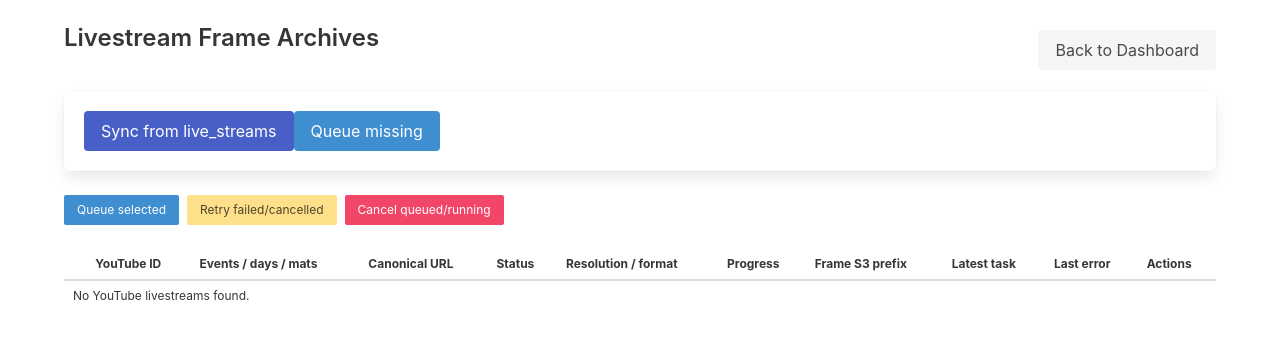
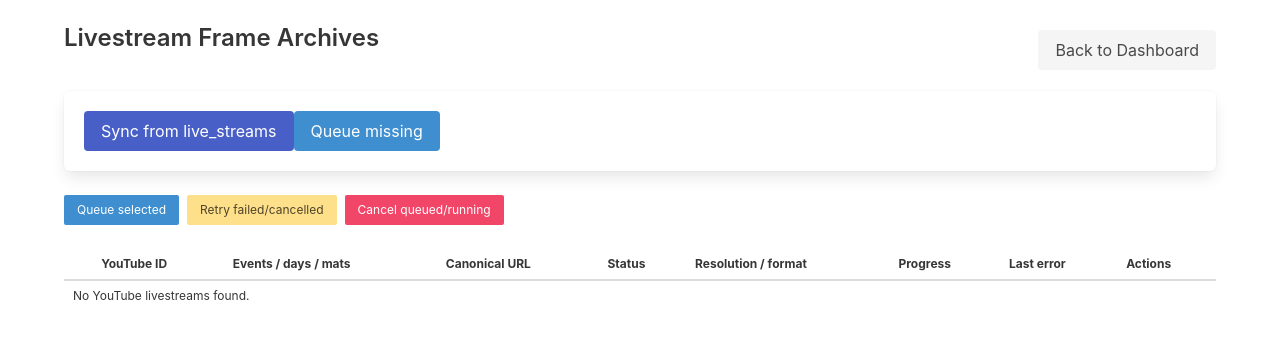
Before and after one commit to weisserw/ibjjf-elo, a Flask app: page /livestream_frame_archives in a window 1280 px wide. Shown: the top 339 px of the page. Run offline with Flask 3, Linux system fonts and the light colour scheme; the visitor is signed in with stand-in values (Sample User, id 1); data that the repository does not hold is empty; some libraries are stand-ins or nearby versions.

Commit message:
remove unused columns

```diff
--- a/admin/templates/livestream_frame_archives.html
+++ b/admin/templates/livestream_frame_archives.html
@@ -45,8 +45,6 @@
                         <th>Status</th>
                         <th>Resolution / format</th>
                         <th>Progress</th>
-                        <th>Frame S3 prefix</th>
-                        <th>Latest task</th>
                         <th>Last error</th>
                         <th>Actions</th>
                     </tr>
@@ -81,12 +79,6 @@
                             {% endif %}
                         </td>
                         <td>{{ progress_label(archive) }}</td>
-                        <td><code>{{ archive.s3_prefix if archive else '' }}</code></td>
-                        <td>
-                            {% if row.latest_task_id %}
-                            <a href="{{ url_for('task_detail', task_id=row.latest_task_id) }}">View</a>
-                            {% endif %}
-                        </td>
                         <td class="has-text-danger">{{ archive.last_error if archive and archive.last_error else '' }}</td>
                         <td>
                             {% if archive %}
@@ -96,7 +88,7 @@
                     </tr>
                     {% else %}
                     <tr>
-                        <td colspan="11">No YouTube livestreams found.</td>
+                        <td colspan="9">No YouTube livestreams found.</td>
                     </tr>
                     {% endfor %}
                 </tbody>
--- a/app/livestream_frame_archive.py
+++ b/app/livestream_frame_archive.py
@@ -363,23 +363,12 @@ def get_archive_dashboard_rows(session) -> list[dict]:
     rows = []
     for youtube_video_id in sorted(set(usages) | set(archives)):
         archive = archives.get(youtube_video_id)
-        latest_task_id = None
-        if archive:
-            latest_segment = (
-                LivestreamFrameCaptureSegment.query.filter_by(archive_id=archive.id)
-                .filter(LivestreamFrameCaptureSegment.background_task_id.isnot(None))
-                .order_by(LivestreamFrameCaptureSegment.updated_at.desc())
-                .first()
-            )
-            if latest_segment:
-                latest_task_id = latest_segment.background_task_id
         rows.append(
             {
                 "youtube_video_id": youtube_video_id,
                 "canonical_url": canonical_youtube_url(youtube_video_id),
                 "archive": archive,
                 "usages": usages.get(youtube_video_id, []),
-                "latest_task_id": latest_task_id,
             }
         )
     return rows
```
